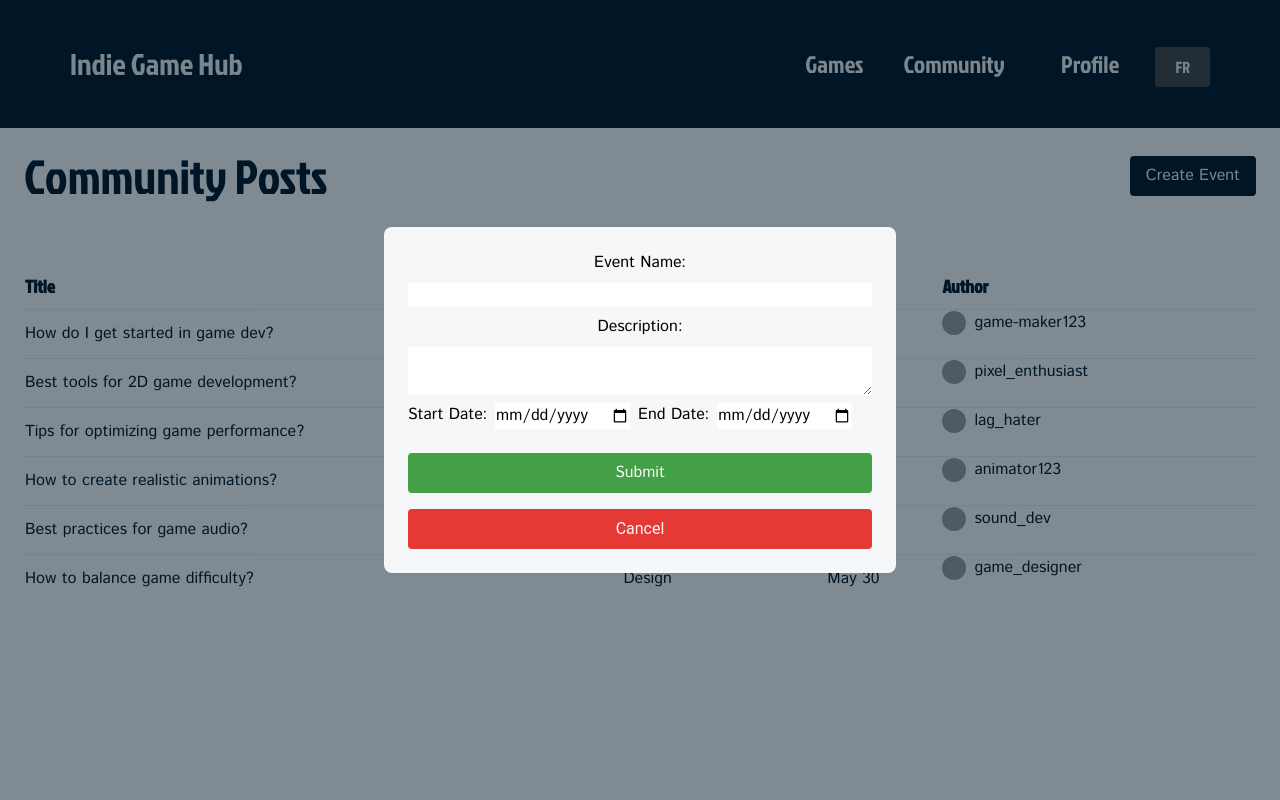
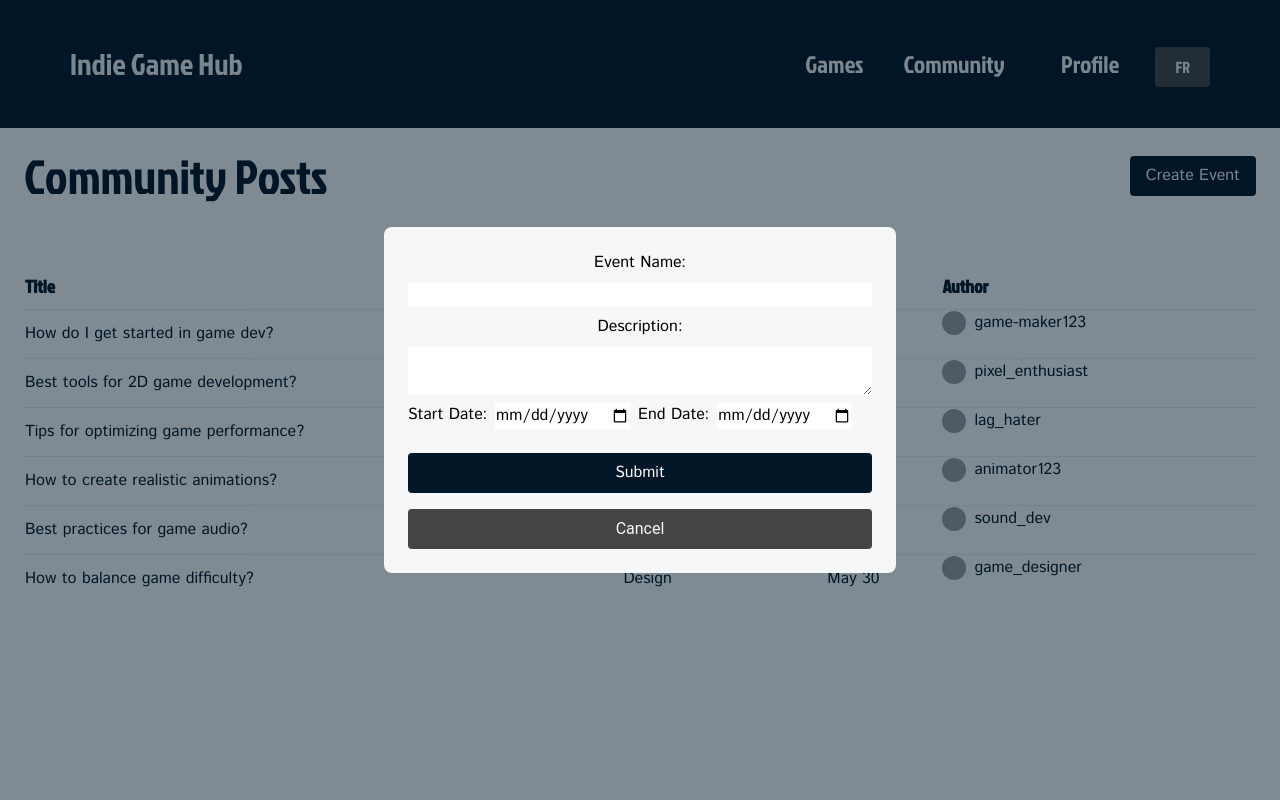
Before and after one commit to Egzavyer/Egzavyer.github.io, a React (Vite) app: page /community in a window 1280 px wide. Both pictures are taken after a click on the button "Create Event". Shown: the top 800 px of the page. Built offline with nearby package versions, Linux system fonts and the light colour scheme; grey boxes are pictures that could not be loaded.

Commit message:
Fix: colours in create event

```diff
--- a/src/components/Modal.jsx
+++ b/src/components/Modal.jsx
@@ -17,7 +17,7 @@ function Modal({ onClose, children }) {
             >
                 {children}
                 <button
-                    className="mt-4 bg-red-600 text-text py-2 px-4 rounded w-full"
+                    className="mt-4 bg-secondary text-text py-2 px-4 rounded w-full"
                     onClick={onClose}
                 >
                     Cancel
--- a/src/pages/CommunityPage.jsx
+++ b/src/pages/CommunityPage.jsx
@@ -78,7 +78,7 @@ function Community({ language, username, setUserEvents }) {
               <label htmlFor="endDate">{translations.endDate[language]}</label>
               <input type="date" id="endDate" name="endDate" required />
             </div>
-            <button className="mt-4 bg-green-600 text-text py-2 px-4 rounded" type="submit">{translations.submit[language]}</button>
+            <button className="mt-4 bg-primary text-text py-2 px-4 rounded" type="submit">{translations.submit[language]}</button>
           </form>
         </Modal>
       )}
```
